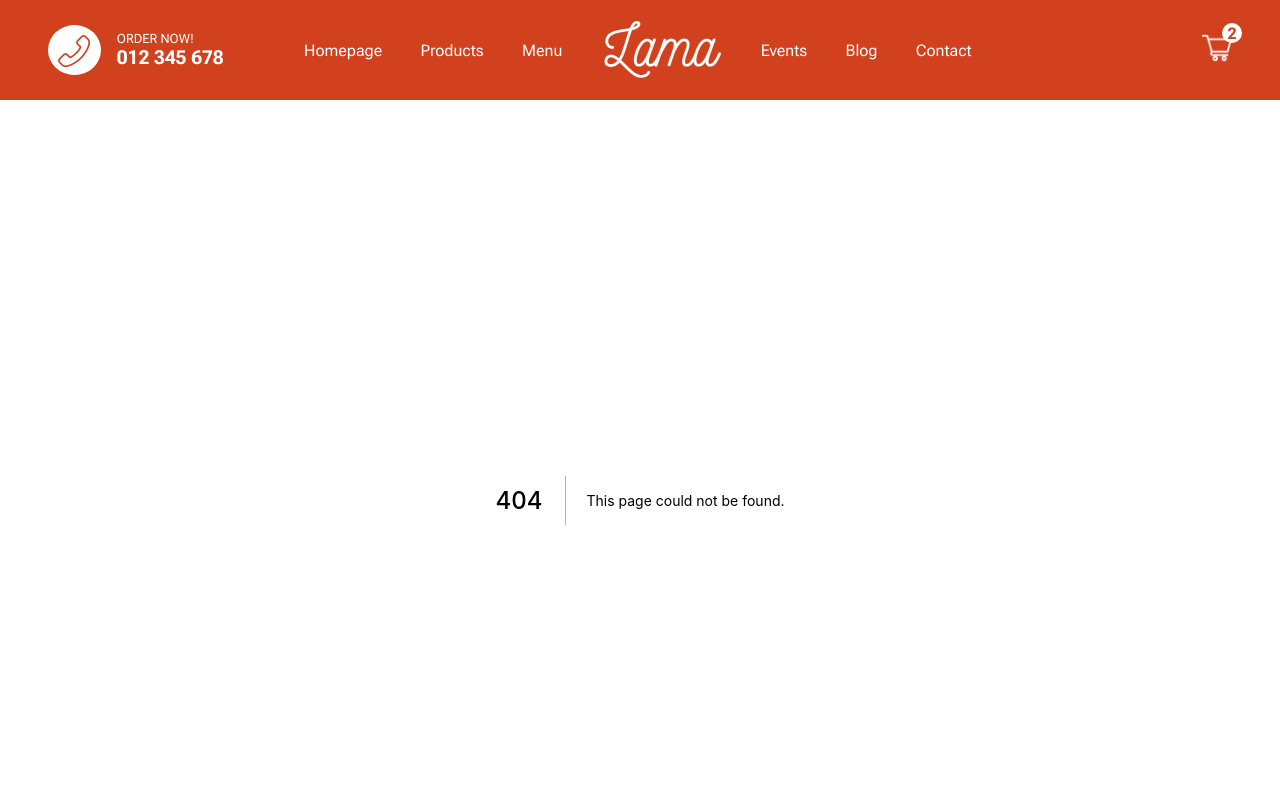
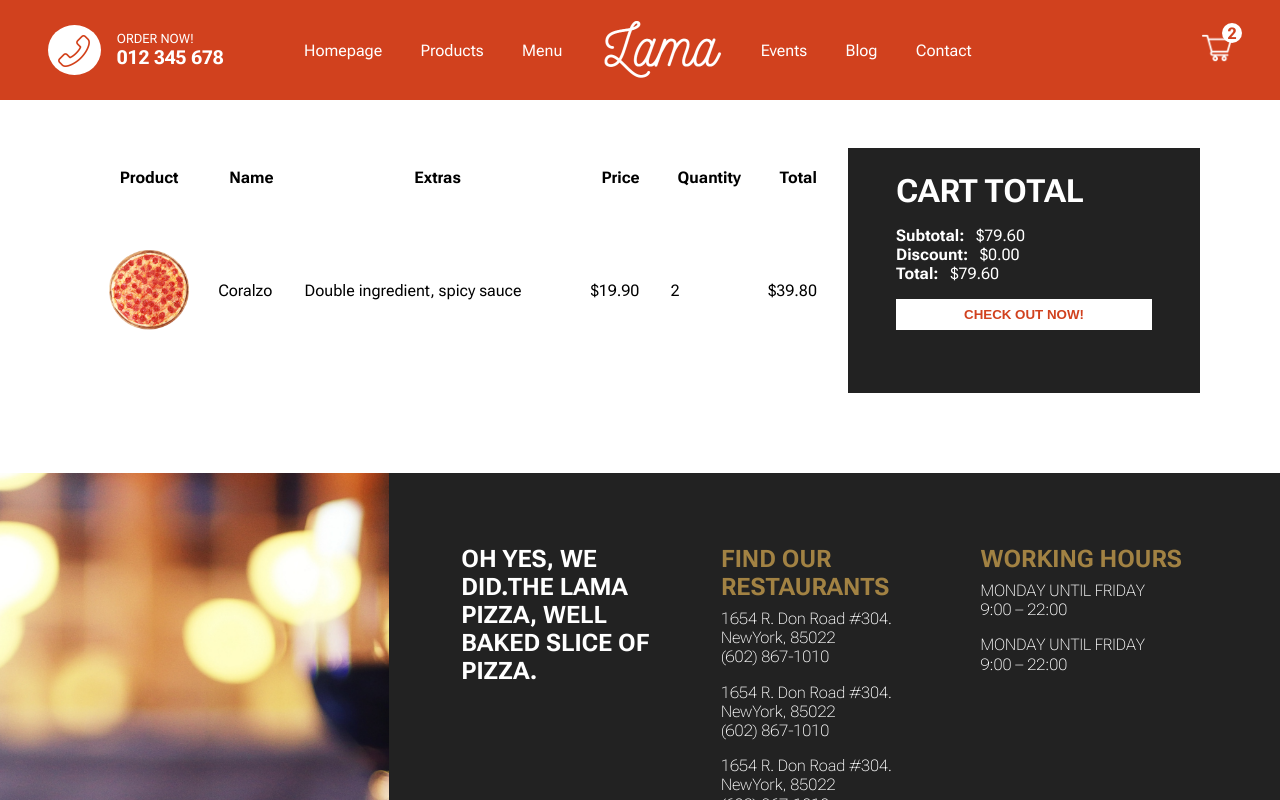
Before and after one commit to IgorLAP/pizza-restaurant, a Next.js app in the folder frontend/: page /cart in a window 1280 px wide. Before the commit this address had no page. Shown: the top 800 px of the page. Built offline with nearby package versions, Linux system fonts and the light colour scheme.

Commit message:
feat: cart component

```diff
--- /dev/null
+++ b/frontend/src/pages/cart/index.tsx
@@ -0,0 +1,43 @@
+import Image from 'next/image'
+
+import styles from './styles.module.scss'
+
+export default function Cart() {
+  return (
+    <div className={styles.container}>
+      <table>
+        <thead>
+          <tr>
+            <th>Product</th>
+            <th>Name</th>
+            <th>Extras</th>
+            <th>Price</th>
+            <th>Quantity</th>
+            <th>Total</th>
+          </tr>
+        </thead>
+        <tbody>
+          <tr>
+            <td>
+              <div className={styles.imgContainer}>
+                <Image src='/img/pizza.png' alt="pizza" layout='fill' objectFit='cover' />
+              </div>
+            </td>
+            <td>Coralzo</td>
+            <td>Double ingredient, spicy sauce</td>
+            <td>$19.90</td>
+            <td>2</td>
+            <td>$39.80</td>
+          </tr>
+        </tbody>
+      </table>
+      <div className={styles.cartSummary}>
+        <h1>Cart total</h1>
+        <p>Subtotal: <span>$79.60</span></p>
+        <p>Discount: <span>$0.00</span></p>
+        <p>Total: <span>$79.60</span></p>
+        <button type='button'>Check out now!</button>
+      </div>
+    </div>
+  )
+}
--- /dev/null
+++ b/frontend/src/pages/cart/styles.module.scss
@@ -0,0 +1,54 @@
+.container {
+  display: flex;
+  padding: 0 5rem;
+  padding-top: 3rem;
+
+  .imgContainer {
+    position: relative;
+    height: 80px;
+    width: 80px;
+    margin: auto;
+  }
+
+  table {
+    flex: 3;
+    width: 100%;
+    border-spacing: 1.25rem;
+  }
+
+  .cartSummary {
+    flex: 1;
+    height: 245px;
+    background: var(--black);
+    padding: 1.5rem 3rem;
+
+    h1 {
+      color: var(--white);
+      text-transform: uppercase;
+      margin-bottom: 1rem;
+    }
+
+    p {
+      color: var(--white);
+      font-weight: bold;
+      line-height: 1.6srem;
+
+      span {
+        margin-left: .5rem;
+        font-weight: lighter;
+      }
+    }
+
+    button {
+      text-transform: uppercase;
+      border: 0;
+      width: 100%;
+      margin-top: 1rem;
+      color: var(--orange-main);
+      background-color: var(--white);
+      padding: .5rem 1.25rem;
+      font-weight: bold;
+      text-align: center;
+    }
+  }
+}
```
